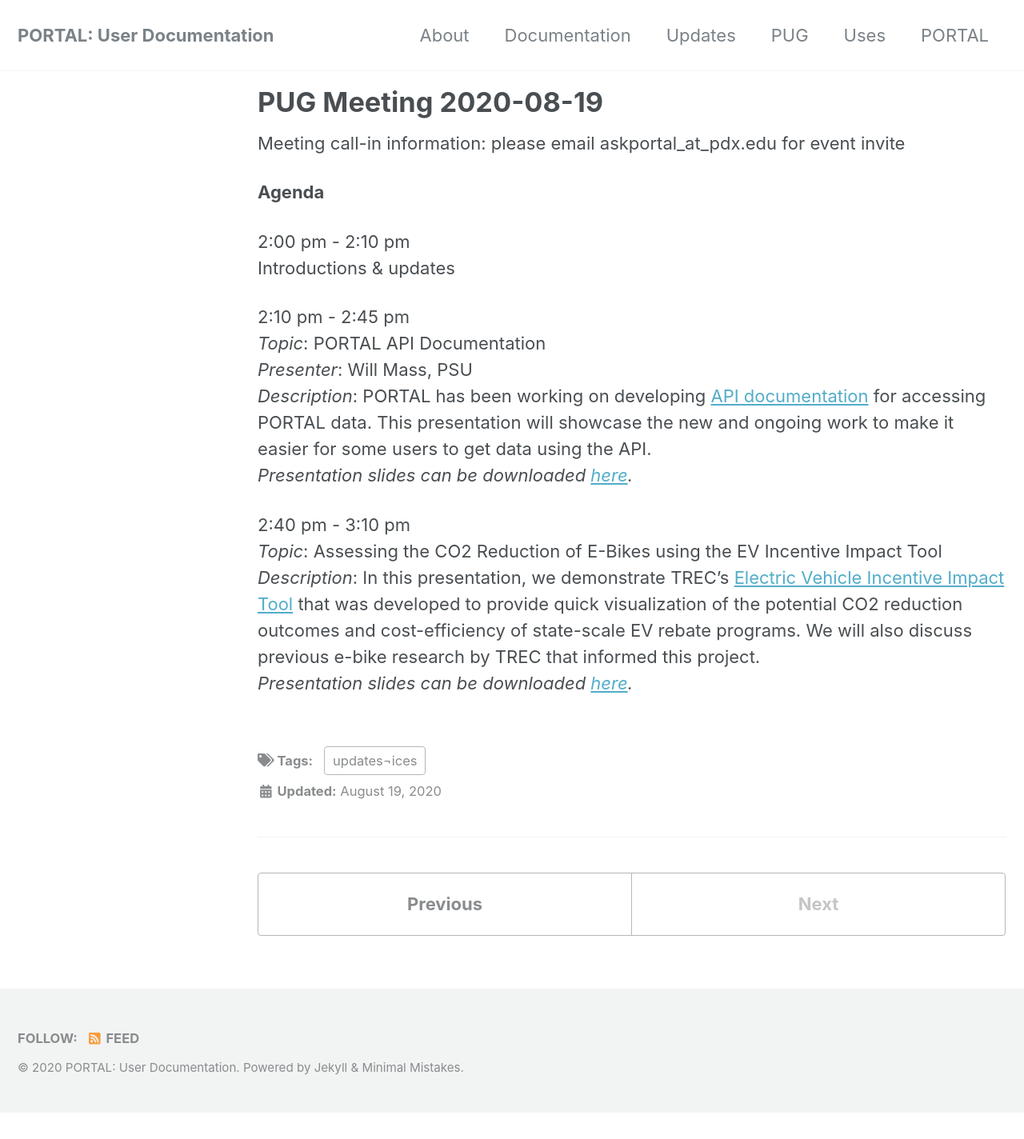
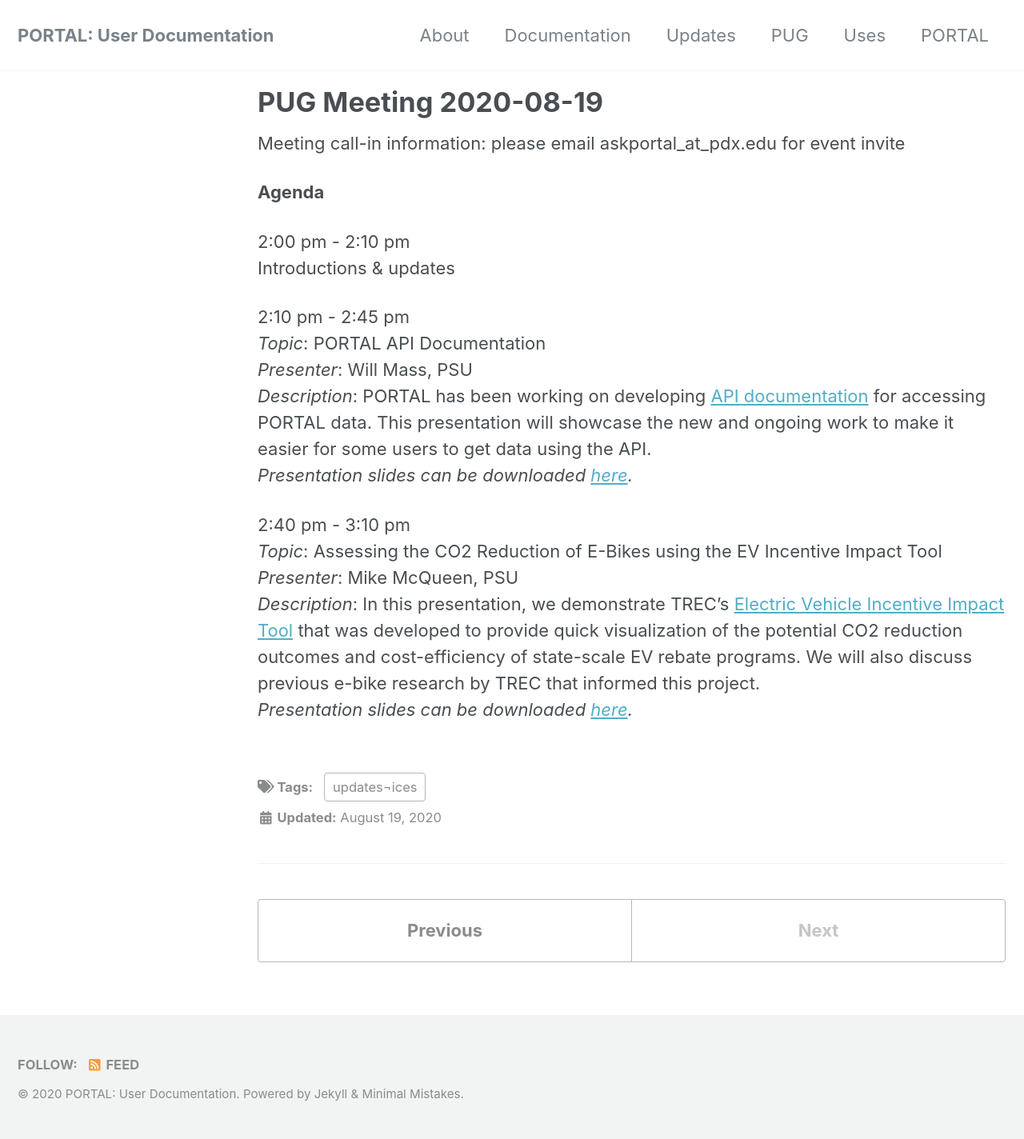
Before and after one commit to adus/portal-documentation, a Jekyll site: the page built from _documents_pug/2020-08-19-pug-agenda.md, in a window 1280 px wide. Shown: the whole page at 80% size. Built offline with Jekyll 4.4.1, drawn with Linux system fonts in a browser that asks for light colours; nearby versions of some CDN libraries; before the commit the page ends 1391 px from its top, so only the background shows below that.

Commit message:
update presenter info

```diff
--- a/_documents_pug/2020-08-19-pug-agenda.md
+++ b/_documents_pug/2020-08-19-pug-agenda.md
@@ -19,5 +19,6 @@
 
 2:40 pm - 3:10 pm
 _Topic_: Assessing the CO2 Reduction of E-Bikes using the EV Incentive Impact Tool
+_Presenter_: Mike McQueen, PSU
 _Description_: In this presentation, we demonstrate TREC's [Electric Vehicle Incentive Impact Tool](https://trec-pdx.shinyapps.io/incentive-impact-tool/) that was developed to provide quick visualization of the potential CO2 reduction outcomes and cost-efficiency of state-scale EV rebate programs. We will also discuss previous e-bike research by TREC that informed this project.
 _Presentation slides can be downloaded [here]({{ site.url }}{{ site.baseurl }}/assets/pdfs/Assessing_CO2_Reduction_of_Ebikes_ODOT_081920.pdf)._
```
